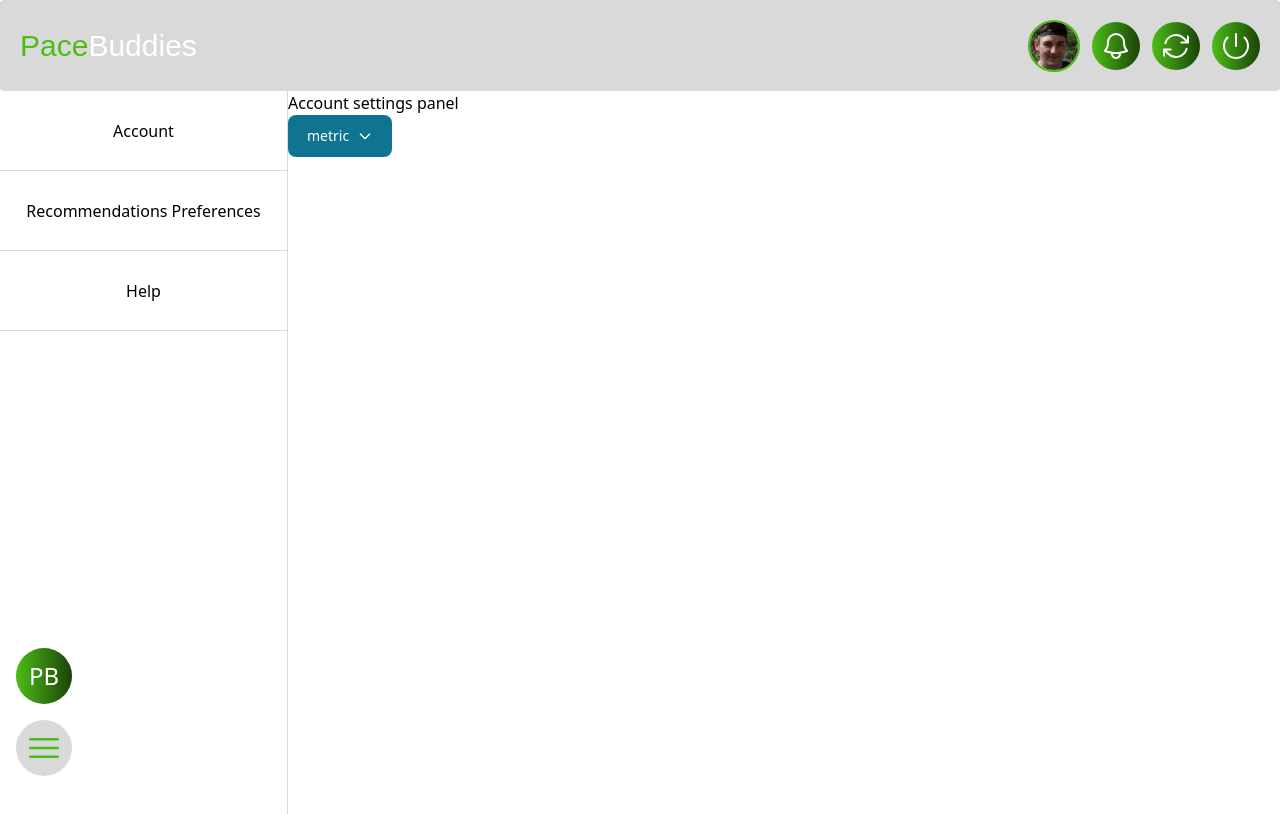
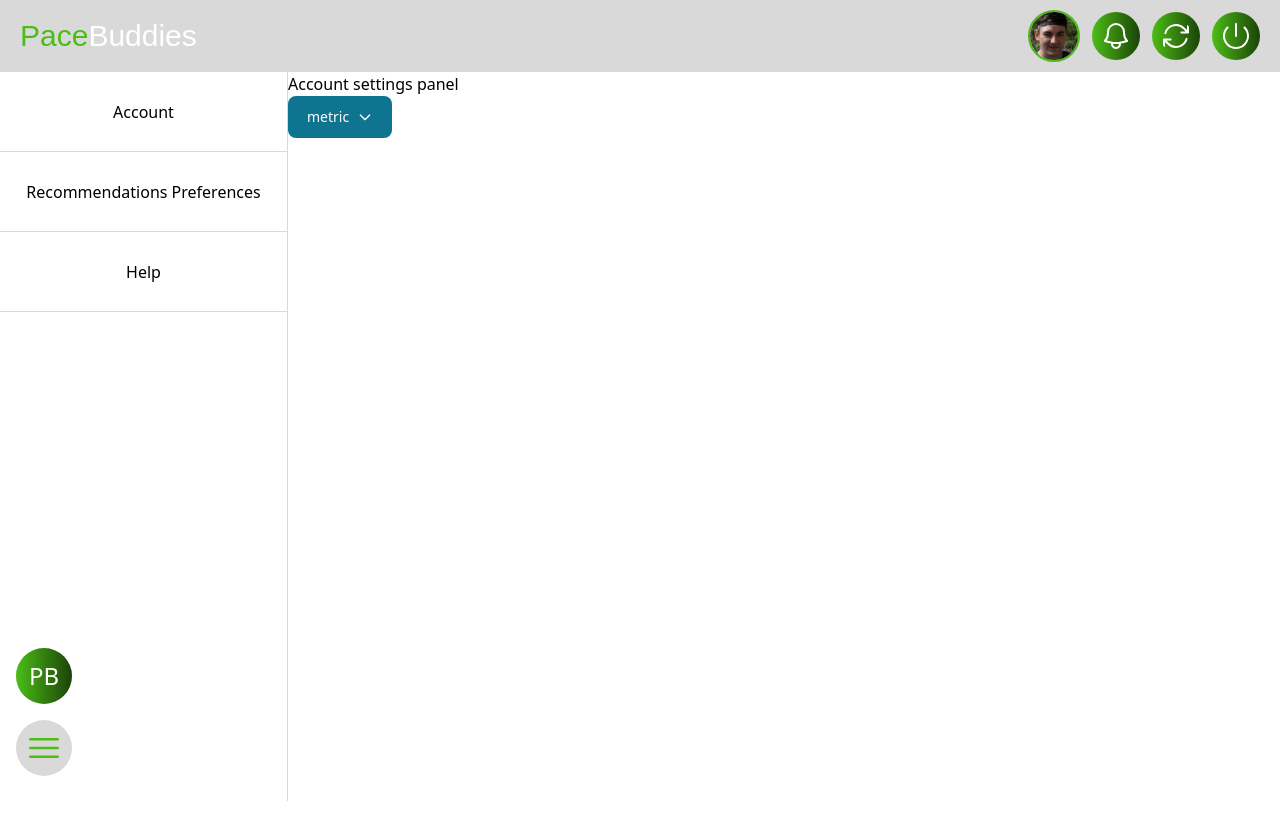
Before and after one commit to pacebuddies/Frontend, a Next.js app: page /settings in a window 1280 px wide. Shown: the top 814 px of the page. Built offline with nearby package versions, Linux system fonts and the light colour scheme.

Commit message:
Poprawka NavBar + home i settings

```diff
--- a/src/components/TopNavBar.tsx
+++ b/src/components/TopNavBar.tsx
@@ -40,7 +40,7 @@ const TopNavBar: NextPage = () => {
 
   return (
     <>
-      <nav className="fixed top-0 flex h-[91px] w-full items-center justify-between rounded border-gray-200 bg-pb-gray px-2 py-2.5">
+      <nav className="flex top-0 flex h-auto w-full items-center justify-between border-gray-200 bg-pb-gray px-2 py-2.5">
         <div className="flex w-full flex-wrap items-center justify-between">
           {/*Name & Logo*/}
           <div className="ml-3 flex flex-wrap items-center justify-between ">
--- a/src/pages/home.tsx
+++ b/src/pages/home.tsx
@@ -38,9 +38,10 @@ const Home: NextPage = () => {
 
   return (
     <>
-      <div className="flex h-screen shrink-0 flex-col flex-nowrap items-center justify-center">
-        <TopNavBar />
+      <TopNavBar />
+      <div className="flex h-screen shrink-0 flex-col flex-nowrap items-center">
         Home page
+        {/* TODO: poprawienie wyświetlania wykresu na mniejszym screenie */}
         <div>
           {isLoaded && <SummaryBarChart athlete={athlete!.activity_stats} />}
         </div>
--- a/src/pages/settings/index.tsx
+++ b/src/pages/settings/index.tsx
@@ -35,11 +35,12 @@ const SettingsPage: NextPage = () => {
   );
   return (
     <>
+      <div className="h-screen flex-col">
       <TopNavBar />
       {/*TODO: Poprawić wyświetlanie tabów*/}
-      <div className="mt-[91px] flex h-screen">
+      <div className="flex h-auto">
         {/*Options tabs*/}
-        <div className="flex h-full w-72  flex-col overflow-y-auto  border-r-[1px] border-pb-gray">
+        <div className="flex h-[calc(100vh-71px)] w-72 flex-col overflow-y-auto  border-r-[1px] border-pb-gray">
           <button
             onClick={() => {
               setSettingsTab(SettingsTabs.Account);
@@ -69,6 +70,7 @@ const SettingsPage: NextPage = () => {
         {/*Settings tab content*/}
         <div>{selectSettingsTab(settingsTab)}</div>
       </div>
+      </div>
       <RecommendationsButton />
       <MenuButton />
     </>
```
